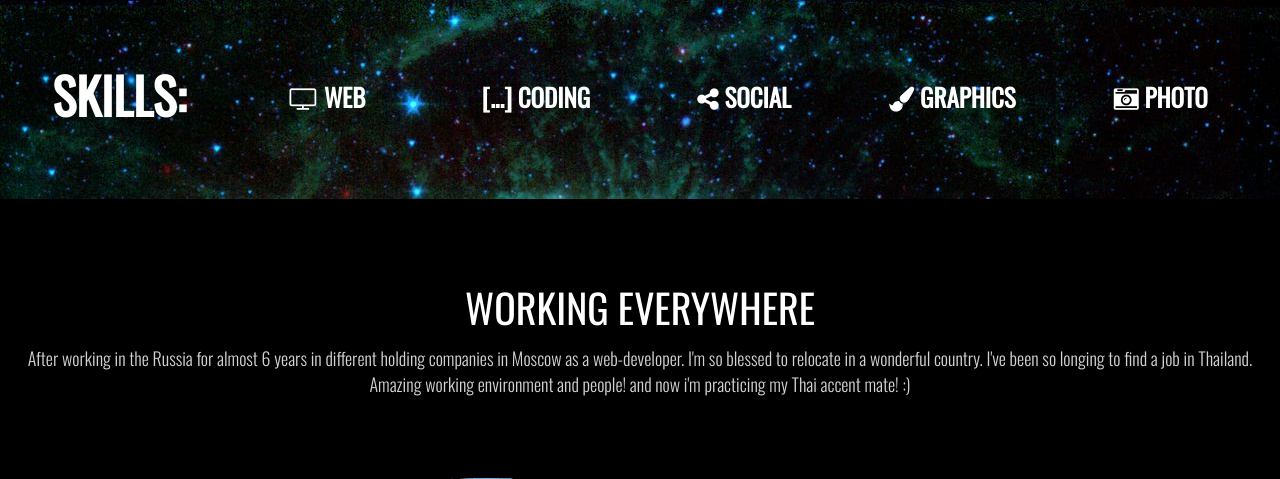
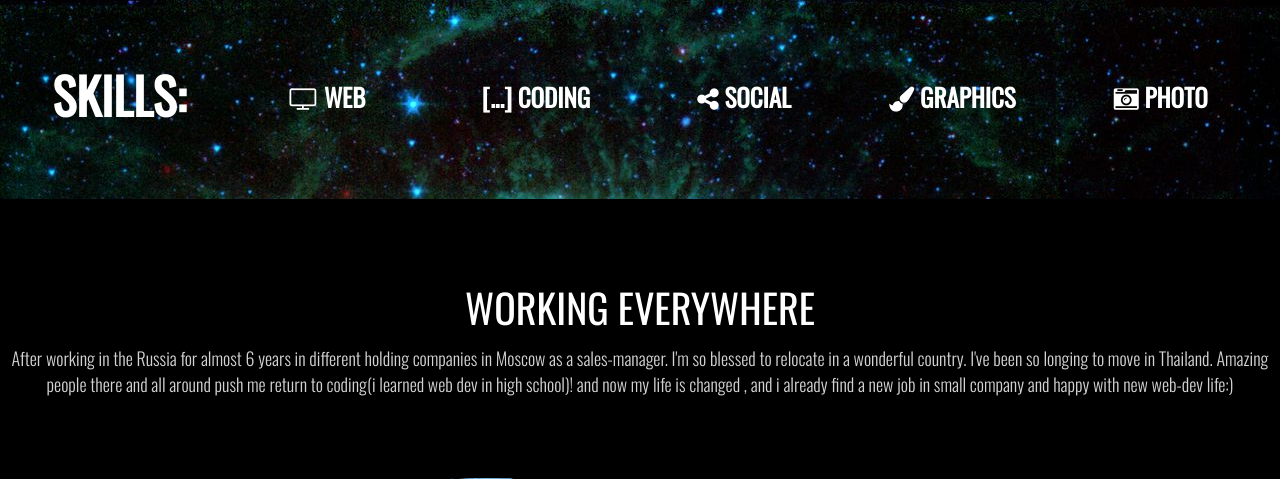
Before and after one commit to Detsl/portfolio-page, a PHP site: page /index.html in a window 1280 px wide. Shown: the part 1801-2280 px from the top of the page. Run offline with PHP 8.4, Linux system fonts and the light colour scheme; some libraries are stand-ins or nearby versions.

Commit message:
change some info

```diff
--- a/css/style.css
+++ b/css/style.css
@@ -256,7 +256,8 @@ main {
     padding-right: -15px;
 }
 main>.myWorks{
-    height:400px;
+    min-height:400px;
+    height: auto;
     border-collapse: collapse;
 }
 main>.myWorks:nth-child(3){
--- a/index.html
+++ b/index.html
@@ -78,10 +78,11 @@
     </div>
     <section class="information ">
         <p>Working Everywhere</p>
-        <span>After working in the Russia for almost 6 years in different holding companies in Moscow as a web-developer.
+        <span>After working in the Russia for almost 6 years in different holding companies in Moscow as a sales-manager.
             I'm so blessed to relocate in a wonderful country. I've been so longing
-            to find a job in Thailand.
-            Amazing working environment and people! and now i'm practicing my Thai accent mate! :)</span>
+            to move in Thailand.
+            Amazing people there and all around push me return to coding(i learned web dev in high school)! and now
+            my life is changed , and i already find a new job in small company and happy with new web-dev life:)</span>
         <div class="map "></div>
 
     </section>
```
